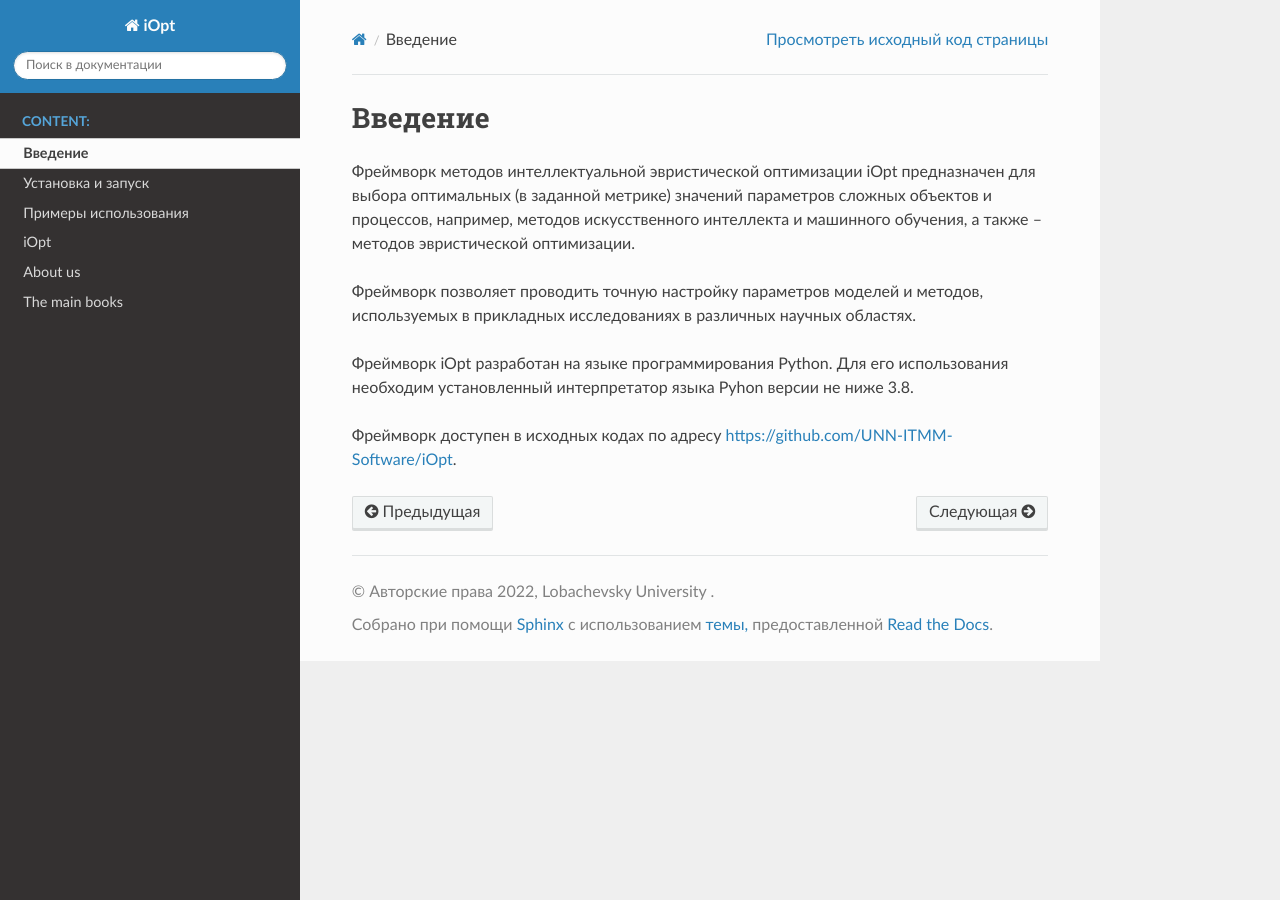
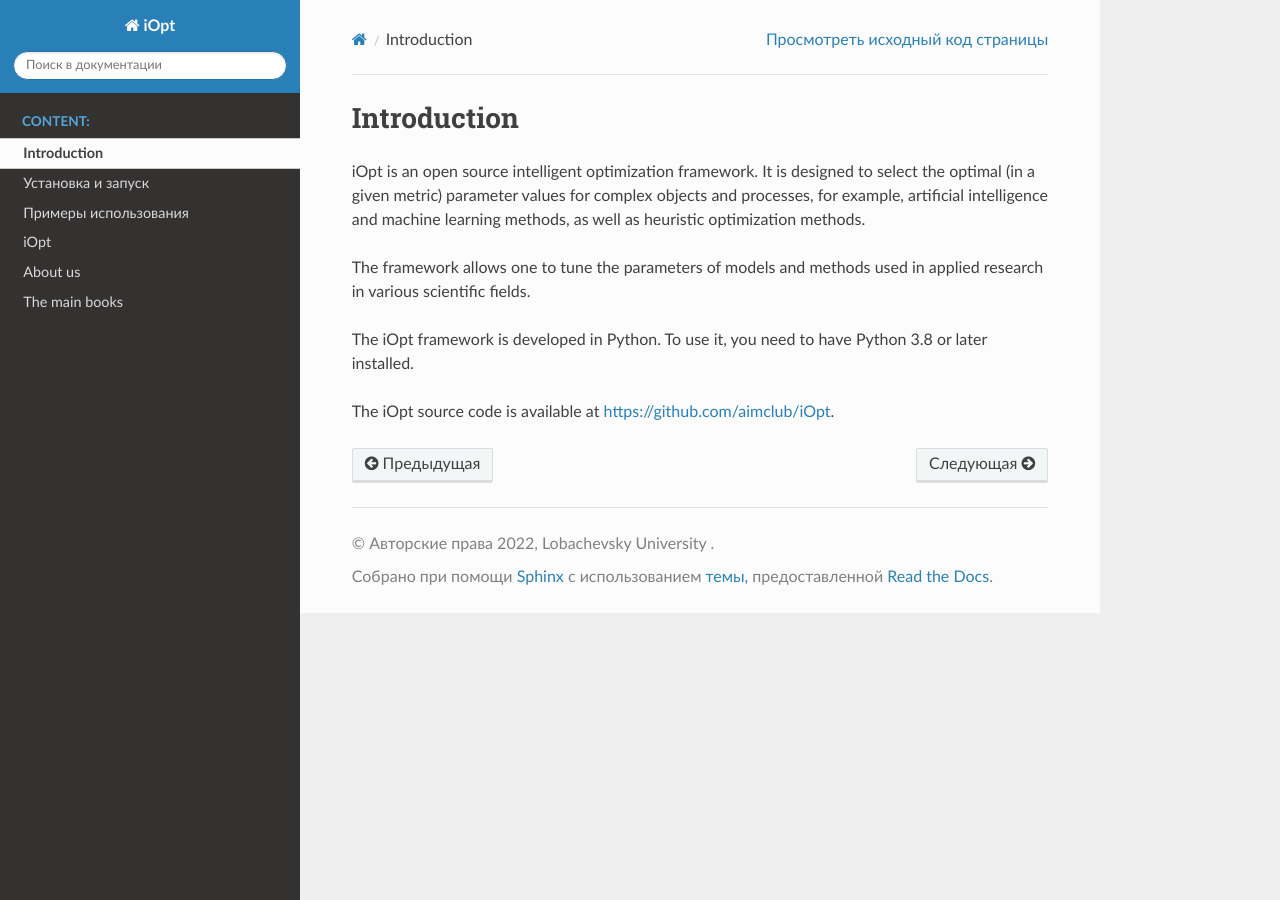
Before and after one commit to aimclub/iOpt, a Sphinx documentation site: the page built from docs/source/introduction.rst, in a window 1280 px wide. Built offline with Sphinx 7.4.7 and the Read the Docs theme 2.0.0, drawn with Linux system fonts in a browser that asks for light colours; pages that are not in the unit, such as notebooks, are missing from menus.

Commit message:
translate introduction.rst into English

```diff
--- a/docs/source/introduction.rst
+++ b/docs/source/introduction.rst
@@ -1,10 +1,10 @@
-Введение
-========
+Introduction
+============
 
-Фреймворк методов интеллектуальной эвристической оптимизации iOpt предназначен для выбора оптимальных (в заданной метрике) значений параметров сложных объектов и процессов, например, методов искусственного интеллекта и машинного обучения, а также – методов эвристической оптимизации.
+iOpt is an open source intelligent optimization framework. It is designed to select the optimal (in a given metric) parameter values for complex objects and processes, for example, artificial intelligence and machine learning methods, as well as heuristic optimization methods.
 
-Фреймворк позволяет проводить точную настройку параметров моделей и методов, используемых в прикладных исследованиях в различных научных областях.
+The framework allows one to tune the parameters of models and methods used in applied research in various scientific fields.
 
-Фреймворк iOpt разработан на языке программирования Python. Для его использования необходим установленный интерпретатор языка Pyhon версии не ниже 3.8.
+The iOpt framework is developed in Python. To use it, you need to have Python 3.8 or later installed.
 
-Фреймворк доступен в исходных кодах по адресу https://github.com/UNN-ITMM-Software/iOpt.
+The iOpt source code is available at https://github.com/aimclub/iOpt.
```
